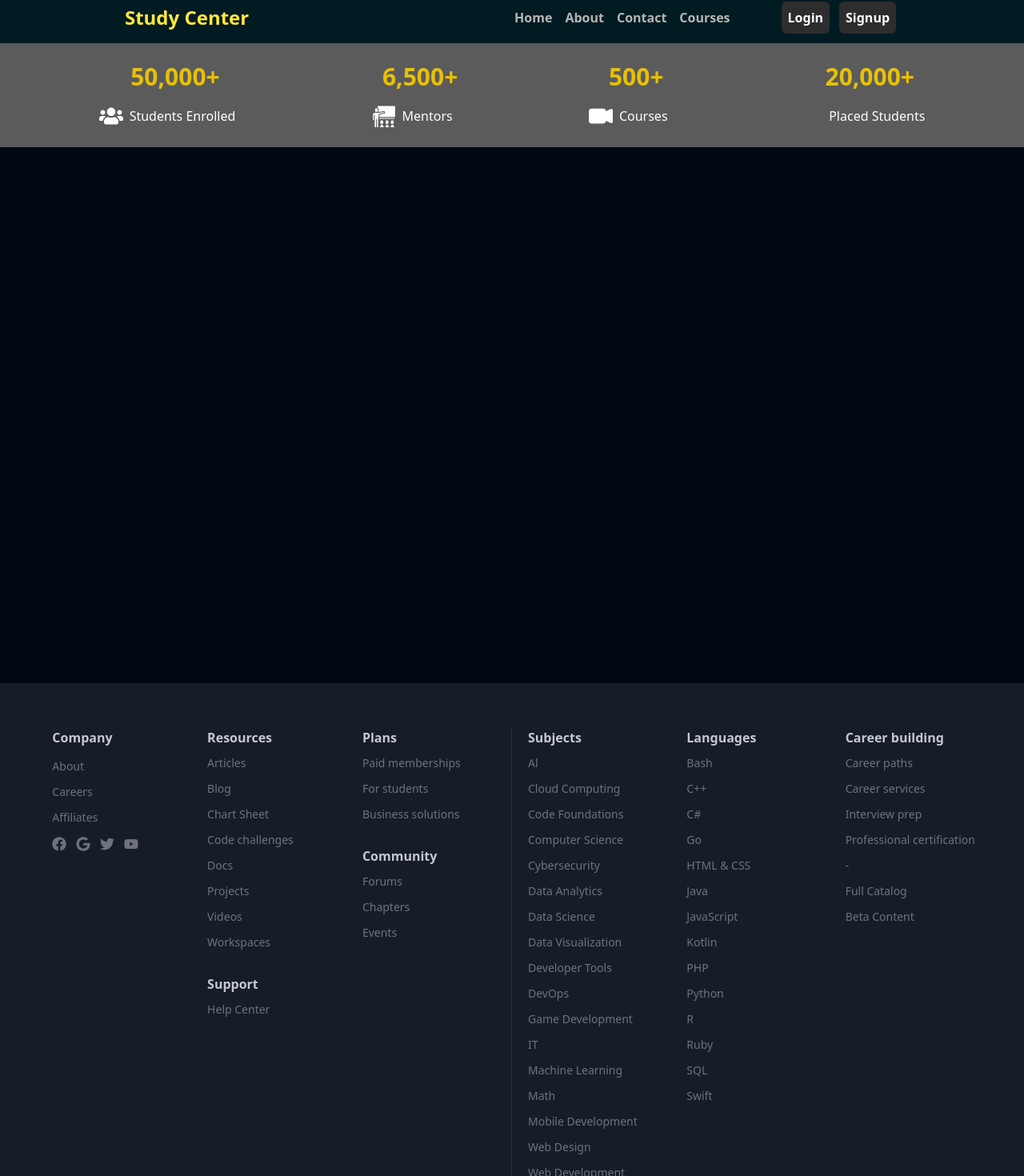
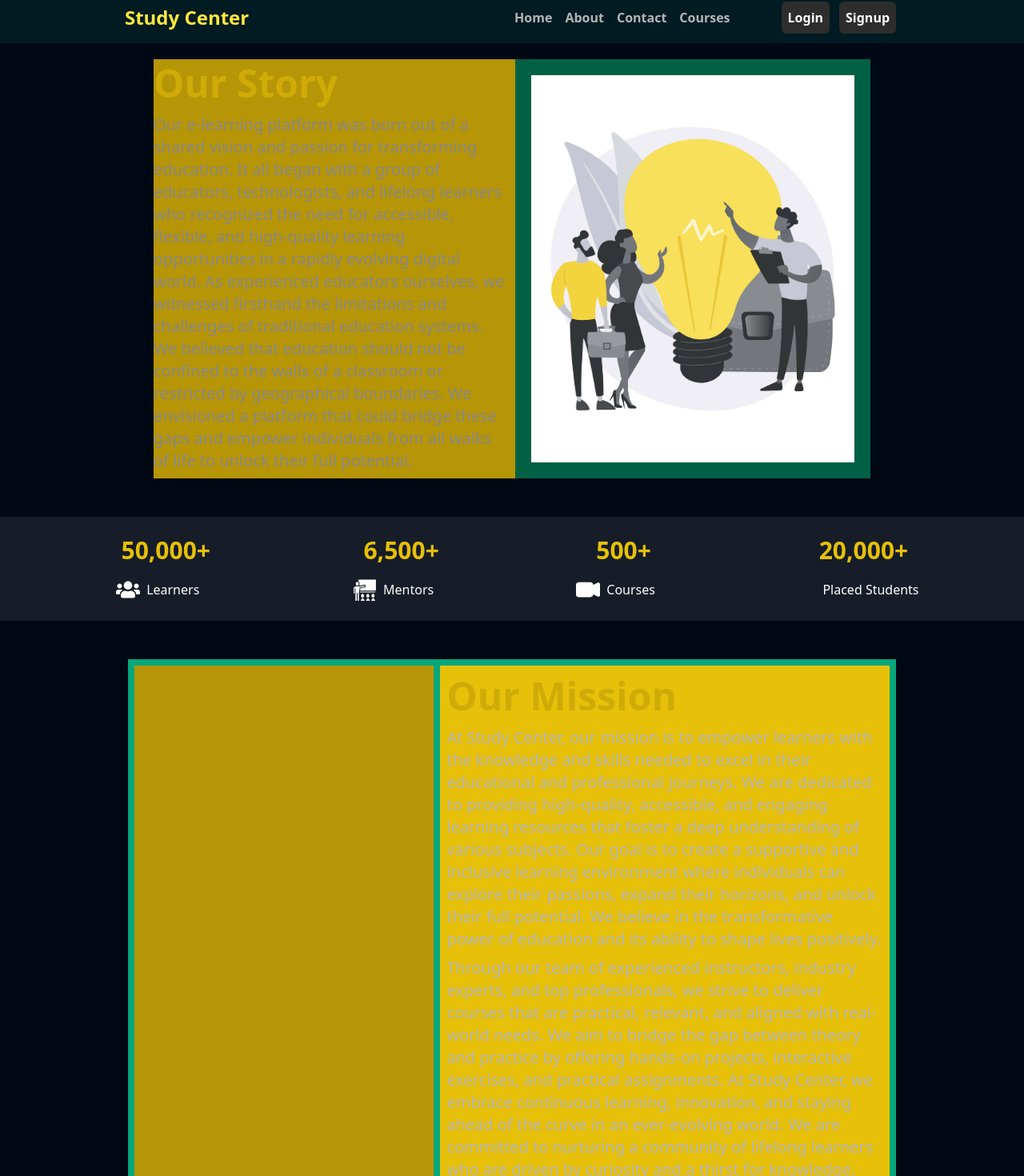
Before and after one commit to gaurav-goswami/Study-Center, a React (Vite) app in the folder client/: page /about in a window 1280 px wide. Shown: the part 10-1480 px from the top of the page at 80% size. Built offline with nearby package versions, Linux system fonts and the light colour scheme; some icons are missing.

Commit message:
added about page

```diff
--- a/client/src/components/About/AboutCount.jsx
+++ b/client/src/components/About/AboutCount.jsx
@@ -10,7 +10,7 @@ const AboutCount = () => {
 
     const countData = [
         {
-            name : "Students Enrolled",
+            name : "Learners",
             data : 50000,
             icon : <FaUsers className='text-xl md:text-3xl text-white max-[530px]:hidden'/>
         },
@@ -32,7 +32,7 @@ const AboutCount = () => {
     ]
 
   return (
-    <div className='w-full p-2 bg-pure-greys-500 flex gap-4 md:gap-8 justify-evenly max-[450px]:gap-0 max-[450px]:p-0'>
+    <div className='w-full p-2 bg-richblack-800 flex gap-4 md:gap-8 justify-evenly max-[450px]:gap-0 max-[450px]:p-0 my-12'>
         {
             countData.map((item , index) => {
                 return <div className='md:p-4 flex flex-col gap-4 items-center' key={index}>
--- /dev/null
+++ b/client/src/components/About/OurMission.jsx
@@ -0,0 +1,64 @@
+import React from "react";
+import Heading from "../common/Heading";
+import Paragraph from "../common/Paragraph";
+import {FaReact, FaNodeJs, FaDocker, FaAws, FaHtml5, FaCss3Alt, FaPython} from "react-icons/fa";
+import {SiMongodb, SiTypescript, SiNginx} from "react-icons/si";
+
+const OurMission = () => {
+
+    const iconBall = [
+        {
+            icon : <FaReact className="text-3xl react-icon"/>
+        },
+        {
+            icon : <FaNodeJs className="text-3xl node-icon"/>
+        },
+        {
+            icon : <FaDocker className="text-3xl docker-icon"/>
+        },
+        {
+            icon : <FaAws className="text-3xl aws-icon"/>
+        },
+        {
+            icon : <FaHtml5 className="text-3xl html-icon"/>
+        },
+        {
+            icon : <FaCss3Alt className="text-3xl css-icon"/>
+        },
+        {
+            icon : <FaPython className="text-3xl python-icon"/>
+        },
+        {
+            icon : <SiMongodb className="text-3xl mongo-icon"/>
+        },
+        {
+            icon : <SiTypescript className="text-3xl ts-icon"/>
+        },
+        {
+            icon : <SiNginx className="text-3xl nginx-icon"/>
+        }
+    ]
+
+    return (
+    <>
+      <div className="w-[90%] md:w-[80%] xl:w-[75%] mx-auto my-4 flex flex-col md:flex-row gap-2 bg-caribbeangreen-300 p-2">
+        {/* animation */}
+
+        <div className="w-[100%] md:w-[40%] p-2 bg-yellow-300"></div>
+
+        <div className="w-[100%] md:w-[60%] p-2 bg-yellow-100">
+          <Heading style="text-xl md:text-5xl font-extrabold text-yellow-200">Our Mission</Heading>
+          <Paragraph color="text-pure-greys-100" styles="text-lg md:text-xl my-2">At Study Center, our mission is to empower learners with the knowledge and skills needed to excel in their educational and professional journeys. We are dedicated to providing high-quality, accessible, and engaging learning resources that foster a deep understanding of various subjects.
+          Our goal is to create a supportive and inclusive learning environment where individuals can explore their passions, expand their horizons, and unlock their full potential. We believe in the transformative power of education and its ability to shape lives positively.</Paragraph>
+
+          <Paragraph color="text-pure-greys-100" styles="text-lg md:text-xl my-2">Through our team of experienced instructors, industry experts, and top professionals, we strive to deliver courses that are practical, relevant, and aligned with real-world needs. We aim to bridge the gap between theory and practice by offering hands-on projects, interactive exercises, and practical assignments.
+          At Study Center, we embrace continuous learning, innovation, and staying ahead of the curve in an ever-evolving world. We are committed to nurturing a community of lifelong learners who are driven by curiosity and a thirst for knowledge.</Paragraph>
+
+          <Heading style="text-xl md:text-2xl text-pink-300 my-5">Welcome to Study Center – Where Learning Knows No Boundaries!</Heading>
+        </div>
+      </div>
+    </>
+  );
+};
+
+export default OurMission;
--- a/client/src/components/Header/UserDropDown.jsx
+++ b/client/src/components/Header/UserDropDown.jsx
@@ -4,10 +4,10 @@ import { Link } from 'react-router-dom'
 const UserDropDown = ({open}) => {
   return (
     <>
-    <div className={`transition-all duration-200 ease-linear absolute top-[100%] right-0 py-2  mt-5 bg-richblue-900 p-2 rounded-md w-[200px] flex flex-col gap-2 max-[380px]:w-[150px] max-[380px]:mt-3 max-[470px]:mt-3  ${open ? 'h-[110px]' : 'h-0 opacity-0'}`}>
+    <div className={`transition-all duration-200 ease-linear absolute top-[100%] right-0  mt-5 bg-richblue-900 p-2 rounded-md w-[200px] flex flex-col gap-2 max-[380px]:w-[150px] max-[380px]:mt-3 max-[470px]:mt-3  ${open ? 'h-[110px]' : 'h-0 opacity-0 py-0'}`}>
     {
         [{item : "Dashboard" , "path" : "/dashboard"} , {item : "Logout" , path : "/"}].map((item, index) => {
-            return <Link to = {item.path} className='p-2 text-white transition-all duration-100 ease-linear hover:bg-richblue-600 rounded-md' key = {index}>
+            return <Link to = {item.path} className={`p-2 text-white transition-all duration-100 ease-linear hover:bg-richblue-600 rounded-md ${open ? "" : "hidden h-0"}`} key = {index}>
                 <p>{item.item}</p>
             </Link>
         })
--- a/client/src/pages/AboutPage.jsx
+++ b/client/src/pages/AboutPage.jsx
@@ -1,13 +1,35 @@
 import React from 'react'
 import MainWrapper from '../components/Wrapper/MainWrapper'
 import AboutCount from '../components/About/AboutCount'
+import Heading from '../components/common/Heading'
+import Paragraph from '../components/common/Paragraph'
+import aboutImage from "../assets/aboutImage.jpeg"
+import OurMission from '../components/About/OurMission'
 
 const AboutPage = () => {
   return (
     <>
         <MainWrapper>
             <div className='min-h-screen'>
+
+                <div className='w-[90%] md:w-[80%] xl:w-[70%] mx-auto flex gap-2 my-5 flex-col md:flex-row bg-yellow-300'>
+                  <div className='md:w-[50%] w-[100%]'>
+                    <Heading style="text-3xl md:text-5xl font-extrabold text-yellow-200">Our Story</Heading>
+
+                    <Paragraph color="text-pure-greys-300" styles="text-lg md:text-xl my-2">Our e-learning platform was born out of a shared vision and passion for transforming education. It all began with a group of educators, technologists, and lifelong learners who recognized the need for accessible, flexible, and high-quality learning opportunities in a rapidly evolving digital world.
+
+                    As experienced educators ourselves, we witnessed firsthand the limitations and challenges of traditional education systems. We believed that education should not be confined to the walls of a classroom or restricted by geographical boundaries. We envisioned a platform that could bridge these gaps and empower individuals from all walks of life to unlock their full potential.</Paragraph>
+                  </div>
+
+                  <div className='p-5 md:w-[50%] w-[100%] bg-caribbeangreen-600'>
+                    <img src={aboutImage} alt="image" className='w-[100%] h-[100%] object-cover object-center'/>
+                  </div>
+
+                </div>
+
                 <AboutCount />
+
+                <OurMission />
             </div>
         </MainWrapper>
     </>
--- a/client/src/pages/Home.jsx
+++ b/client/src/pages/Home.jsx
@@ -5,6 +5,7 @@ import WhyChooseUs from '../components/Home/WhyChooseUs'
 import BecomeInstructor from '../components/Home/BecomeInstructor'
 import ProgressCheck from '../components/Home/ProgressCheck'
 import ShareCodeSnap from '../components/Home/ShareCodeSnap'
+import AboutCount from '../components/About/AboutCount'
 
 const Home = () => {
   return (
@@ -12,6 +13,7 @@ const Home = () => {
       <MainWrapper>
 
         <HomeSectionOne />
+        <AboutCount />
         <WhyChooseUs />
         <ProgressCheck />
         <ShareCodeSnap />
```
Also changed, not shown: client/src/assets/aboutImage.jpeg (added).
